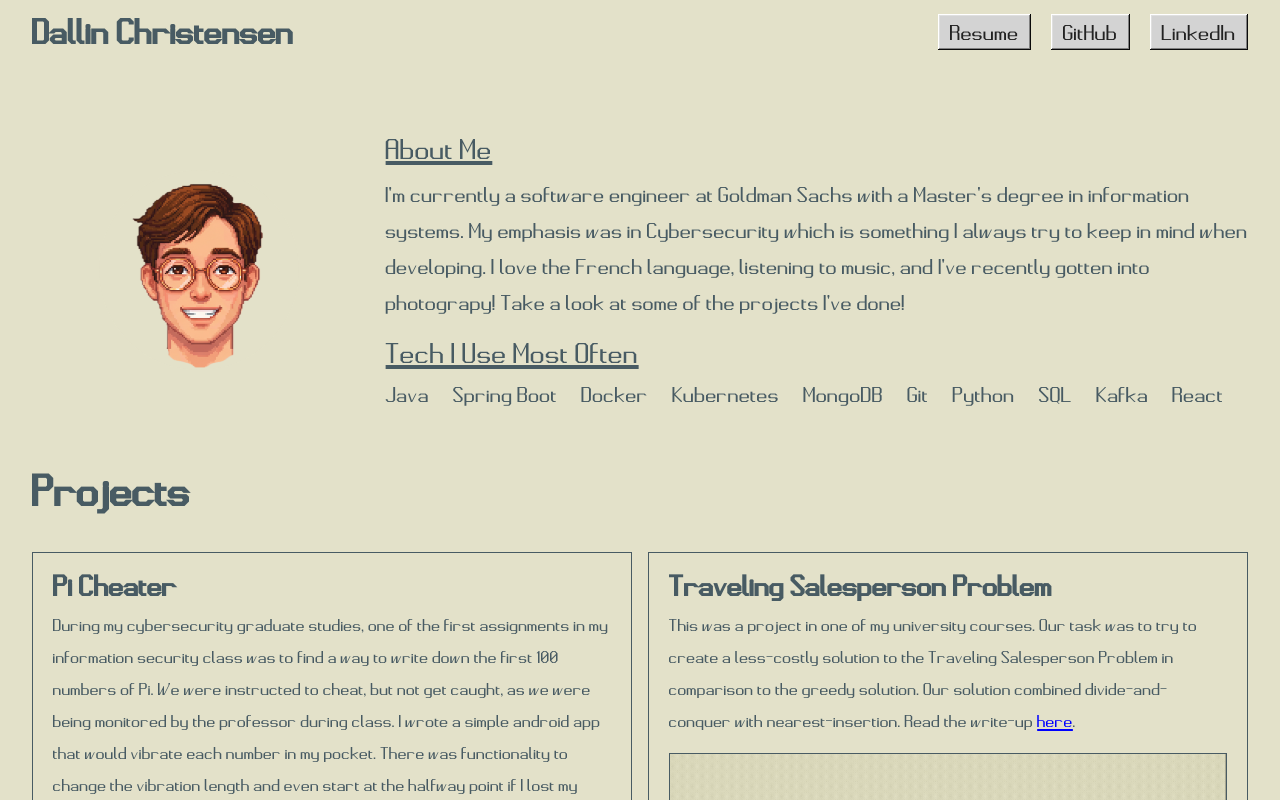
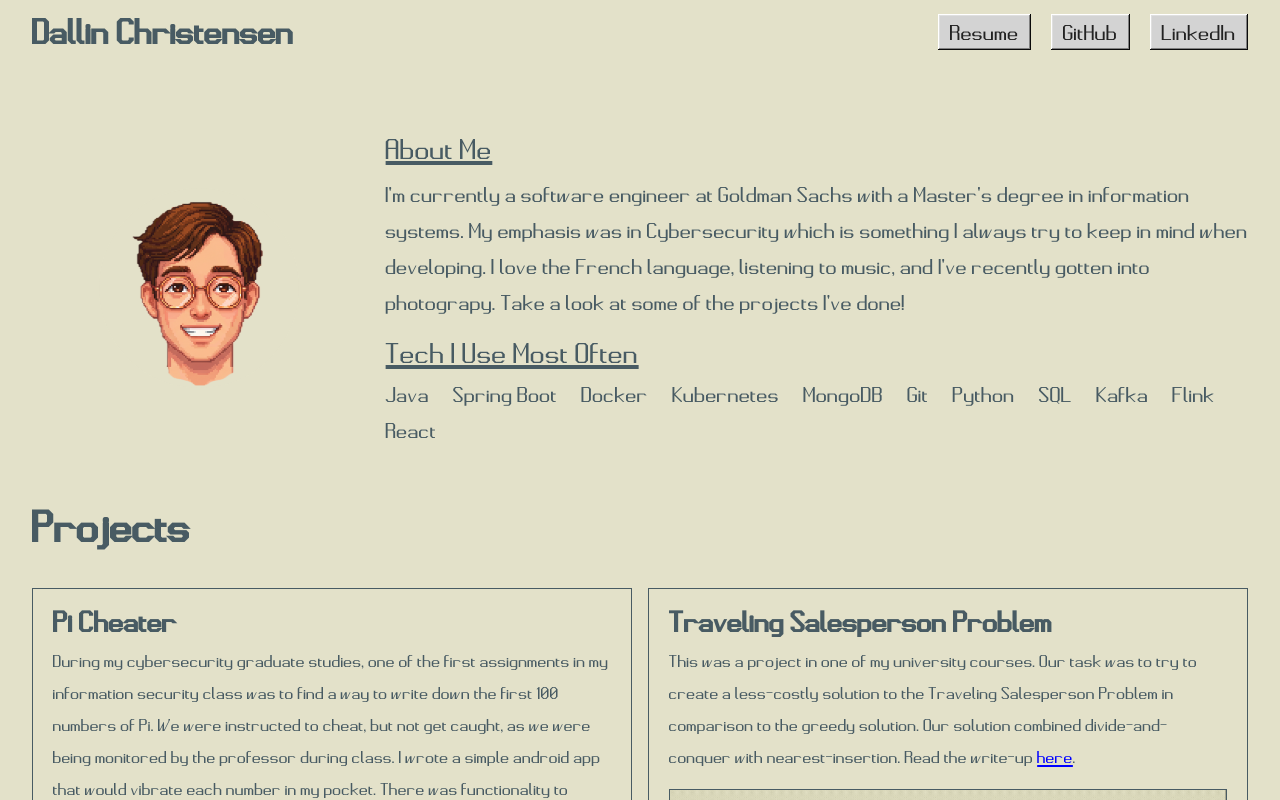
Before and after one commit to fmajorcminor/portfolio, a React (Vite) app: page / in a window 1280 px wide. Shown: the top 800 px of the page. Built offline with nearby package versions, Linux system fonts and the light colour scheme.

Commit message:
Add Flink to tech section

```diff
--- a/src/components/Hero.jsx
+++ b/src/components/Hero.jsx
@@ -26,7 +26,7 @@ const Hero = () => {
             Master&#39;s degree in information systems. My emphasis was in
             Cybersecurity which is something I always try to keep in mind when
             developing. I love the French language, listening to music, and
-            I&#39;ve recently gotten into photograpy! Take a look at some of the
+            I&#39;ve recently gotten into photograpy. Take a look at some of the
             projects I&#39;ve done!
           </p>
           <h2 className="text-3xl text-left underline">
@@ -42,6 +42,7 @@ const Hero = () => {
             <li>Python</li>
             <li>SQL</li>
             <li>Kafka</li>
+            <li>Flink</li>
             <li>React</li>
           </ul>
         </div>
```
